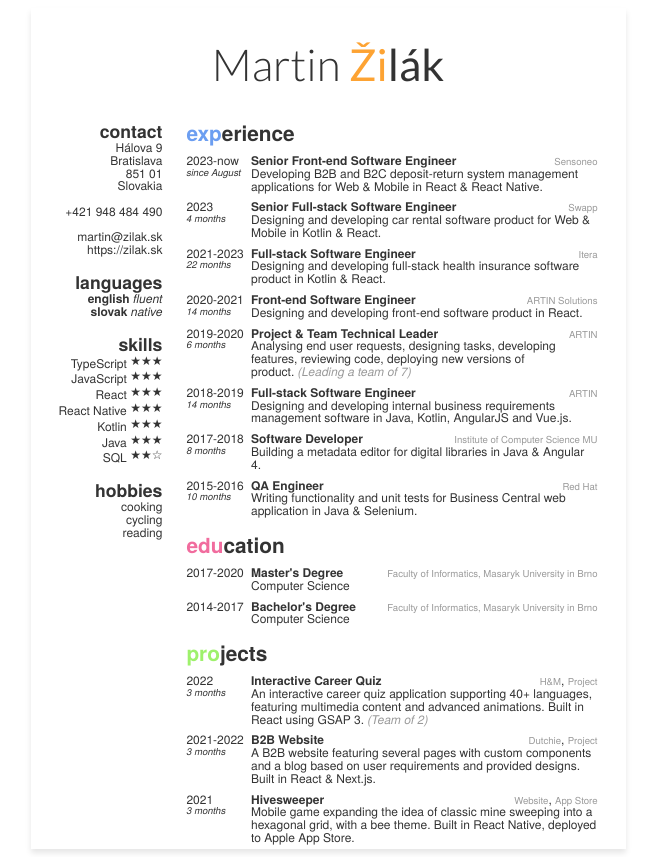
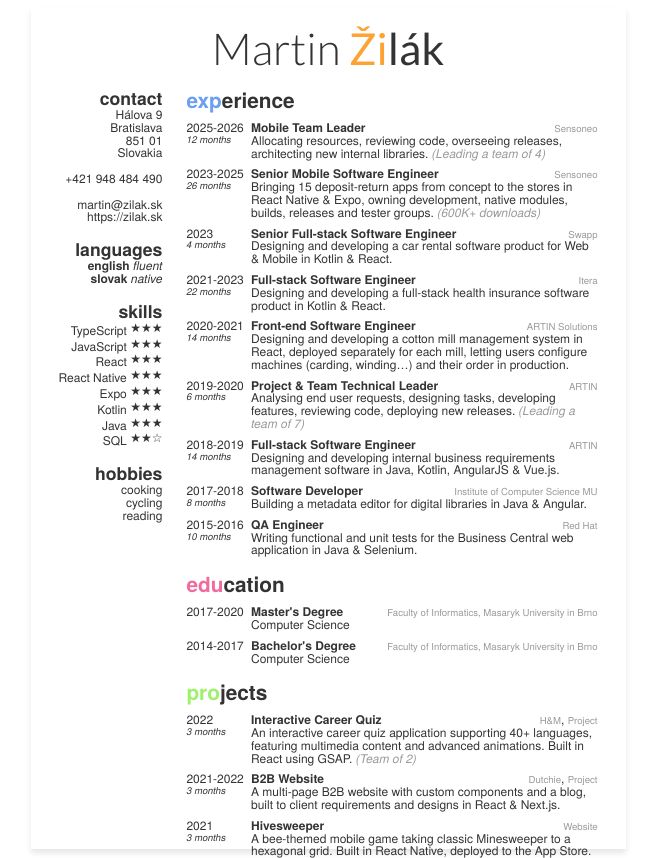
Before and after one commit to martinzilak/resume-react, a React (Vite) app: page / in a window 1280 px wide. Shown: the whole page, without its empty margins (312-968 px from the left). Built offline with nearby package versions, Linux system fonts and the light colour scheme.

Commit message:
Update experience and projects.

```diff
--- a/src/components/Body.tsx
+++ b/src/components/Body.tsx
@@ -17,11 +17,22 @@ export const Body: FC = () => (
   <BodyComponent>
     <BodySection headline="experience" headlineEmphasisColor="blue">
       <BodyItem
+        startYear="2025"
+        endYear="2026"
+        duration="12 months"
+        title="Mobile Team Leader"
+        description="Allocating resources, reviewing code, overseeing releases, architecting new internal libraries."
+        descriptionAddendum="Leading a team of 4"
+        links={{ title: 'Sensoneo', url: 'https://sensoneo.com/' }}
+      />
+
+      <BodyItem
         startYear="2023"
-        endYear="now"
-        duration="since August"
-        title="Senior Front-end Software Engineer"
-        description="Developing B2B and B2C deposit-return system management applications for Web & Mobile in React & React Native."
+        endYear="2025"
+        duration="26 months"
+        title="Senior Mobile Software Engineer"
+        description="Bringing 15 deposit-return apps from concept to the stores in React Native & Expo, owning development, native modules, builds, releases and tester groups."
+        descriptionAddendum="600K+ downloads"
         links={{ title: 'Sensoneo', url: 'https://sensoneo.com/' }}
       />
 
@@ -29,7 +40,7 @@ export const Body: FC = () => (
         startYear="2023"
         duration="4 months"
         title="Senior Full-stack Software Engineer"
-        description="Designing and developing car rental software product for Web & Mobile in Kotlin & React."
+        description="Designing and developing a car rental software product for Web & Mobile in Kotlin & React."
         links={{ title: 'Swapp', url: 'https://joinswapp.com' }}
       />
 
@@ -38,7 +49,7 @@ export const Body: FC = () => (
         endYear="2023"
         duration="22 months"
         title="Full-stack Software Engineer"
-        description="Designing and developing full-stack health insurance software product in Kotlin & React."
+        description="Designing and developing a full-stack health insurance software product in Kotlin & React."
         links={{ title: 'Itera', url: 'https://www.itera.com' }}
       />
 
@@ -47,7 +58,7 @@ export const Body: FC = () => (
         endYear="2021"
         duration="14 months"
         title="Front-end Software Engineer"
-        description="Designing and developing front-end software product in React."
+        description="Designing and developing a cotton mill management system in React, deployed separately for each mill, letting users configure machines (carding, winding…) and their order in production."
         links={{
           title: 'ARTIN Solutions',
           url: 'https://www.artinsolutions.com',
@@ -59,7 +70,7 @@ export const Body: FC = () => (
         endYear="2020"
         duration="6 months"
         title="Project & Team Technical Leader"
-        description="Analysing end user requests, designing tasks, developing features, reviewing code, deploying new versions of product."
+        description="Analysing end user requests, designing tasks, developing features, reviewing code, deploying new releases."
         descriptionAddendum="Leading a team of 7"
         links={{
           title: 'ARTIN',
@@ -72,7 +83,7 @@ export const Body: FC = () => (
         endYear="2019"
         duration="14 months"
         title="Full-stack Software Engineer"
-        description="Designing and developing internal business requirements management software in Java, Kotlin, AngularJS and Vue.js."
+        description="Designing and developing internal business requirements management software in Java, Kotlin, AngularJS & Vue.js."
         links={{
           title: 'ARTIN',
           url: 'https://artin.eu',
@@ -84,7 +95,7 @@ export const Body: FC = () => (
         endYear="2018"
         duration="8 months"
         title="Software Developer"
-        description="Building a metadata editor for digital libraries in Java & Angular 4."
+        description="Building a metadata editor for digital libraries in Java & Angular."
         links={{
           title: 'Institute of Computer Science MU',
           url: 'https://is.muni.cz/lide/pracoviste?lang=en;zobrazid=14920240',
@@ -96,7 +107,7 @@ export const Body: FC = () => (
         endYear="2016"
         duration="10 months"
         title="QA Engineer"
-        description="Writing functionality and unit tests for Business Central web application in Java & Selenium."
+        description="Writing functional and unit tests for the Business Central web application in Java & Selenium."
         links={{
           title: 'Red Hat',
           url: 'http://www.redhat.com/en',
@@ -143,7 +154,7 @@ export const Body: FC = () => (
         startYear="2022"
         duration="3 months"
         title="Interactive Career Quiz"
-        description="An interactive career quiz application supporting 40+ languages, featuring multimedia content and advanced animations. Built in React using GSAP 3."
+        description="An interactive career quiz application supporting 40+ languages, featuring multimedia content and advanced animations. Built in React using GSAP."
         descriptionAddendum="Team of 2"
         links={[
           {
@@ -162,7 +173,7 @@ export const Body: FC = () => (
         endYear="2022"
         duration="3 months"
         title="B2B Website"
-        description="A B2B website featuring several pages with custom components and a blog based on user requirements and provided designs. Built in React & Next.js."
+        description="A multi-page B2B website with custom components and a blog, built to client requirements and designs in React & Next.js."
         links={[
           {
             title: 'Dutchie',
@@ -179,17 +190,11 @@ export const Body: FC = () => (
         startYear="2021"
         duration="3 months"
         title="Hivesweeper"
-        description="Mobile game expanding the idea of classic mine sweeping into a hexagonal grid, with a bee theme. Built in React Native, deployed to Apple App Store."
-        links={[
-          {
-            title: 'Website',
-            url: 'https://hivesweeper.zilak.sk',
-          },
-          {
-            title: 'App Store',
-            url: 'https://apps.apple.com/us/app/hivesweeper/id1581731994',
-          },
-        ]}
+        description="A bee-themed mobile game taking classic Minesweeper to a hexagonal grid. Built in React Native, deployed to the App Store."
+        links={{
+          title: 'Website',
+          url: 'https://hivesweeper.zilak.sk',
+        }}
       />
     </BodySection>
   </BodyComponent>
--- a/src/components/Sidebar.tsx
+++ b/src/components/Sidebar.tsx
@@ -63,6 +63,7 @@ export const Sidebar: FC = () => (
       <Skill name="JavaScript" levelOutOf3={3} />
       <Skill name="React" levelOutOf3={3} />
       <Skill name="React&nbsp;Native" levelOutOf3={3} />
+      <Skill name="Expo" levelOutOf3={3} />
       <Skill name="Kotlin" levelOutOf3={3} />
       <Skill name="Java" levelOutOf3={3} />
       <Skill name="SQL" levelOutOf3={2} />
```
